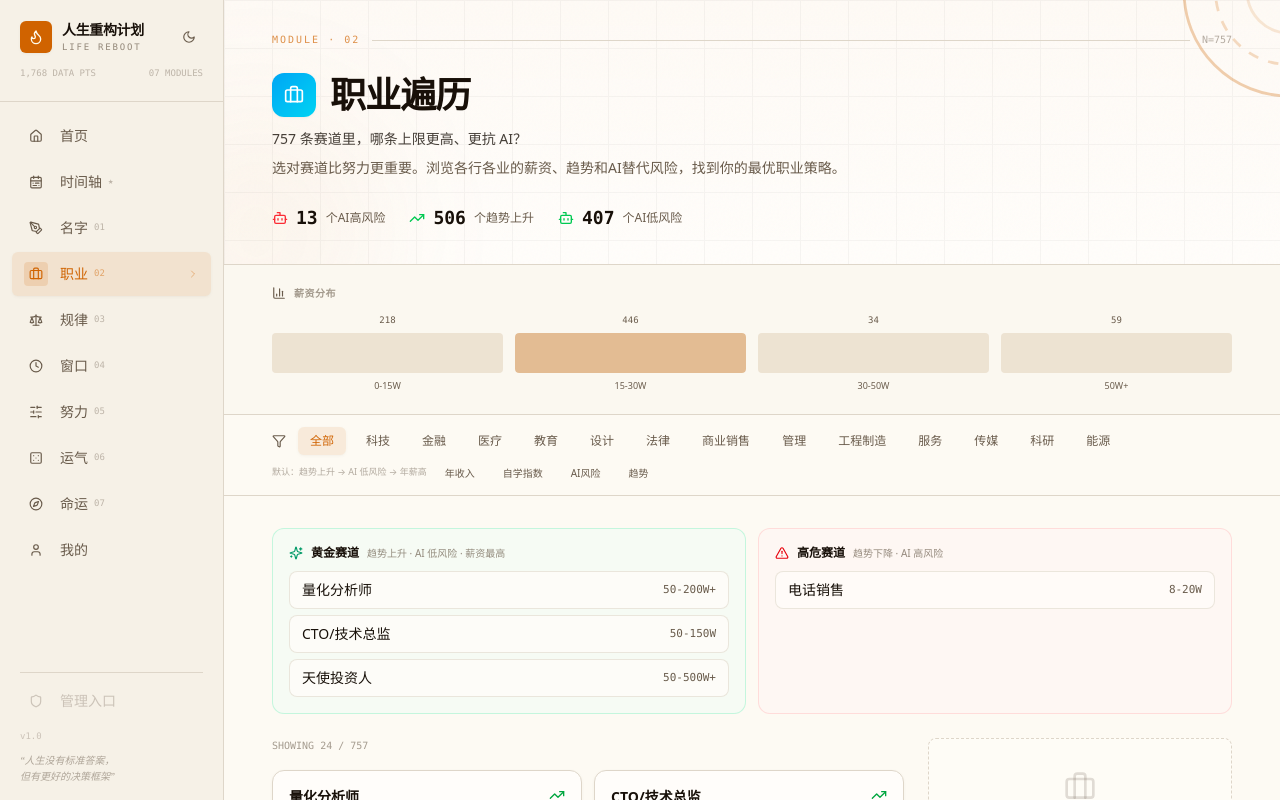
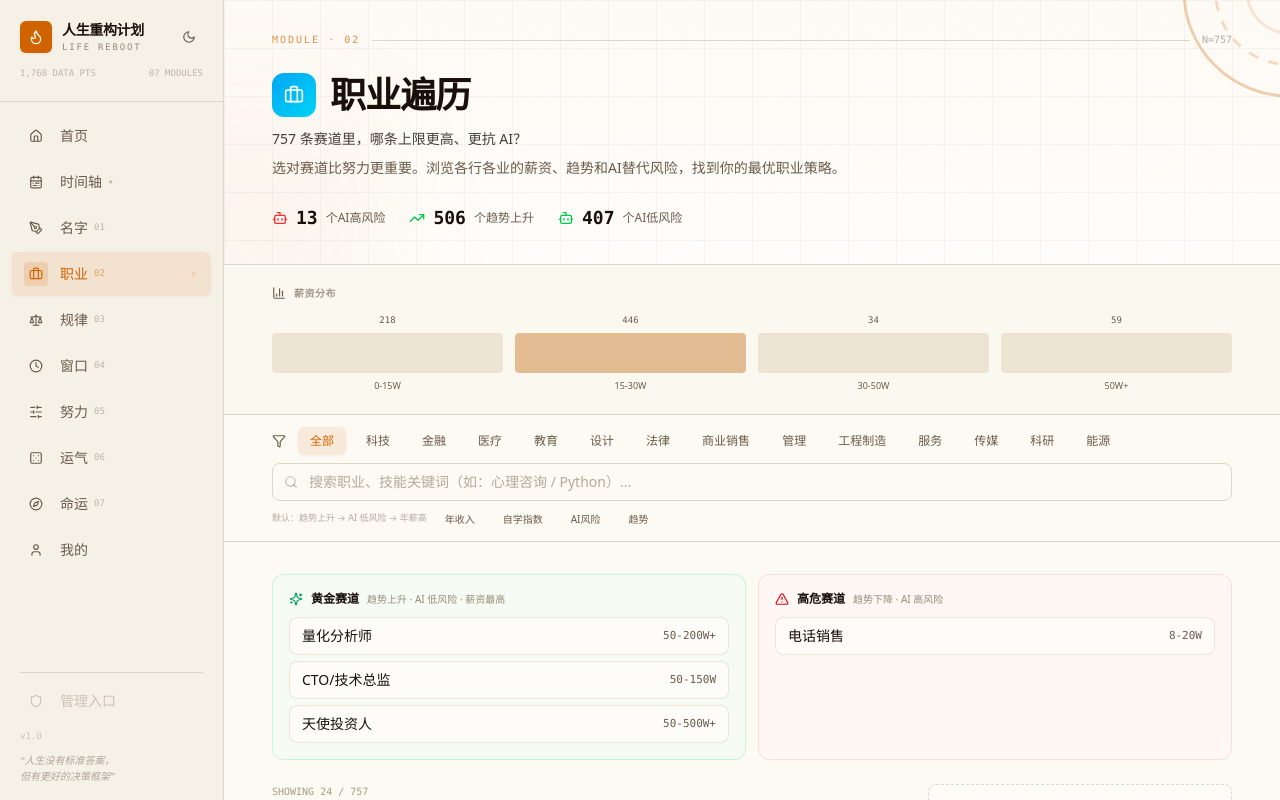
Before and after one commit to Zer0-stargazer/Life-Reconstruction-Plan, a Next.js app: page /career in a window 1280 px wide. Shown: the top 800 px of the page. Built offline with nearby package versions, Linux system fonts and the light colour scheme.

Commit message:
职业页新增搜索：按名称/关键技能/描述/分类实时过滤
- 筛选栏顶部加搜索框，命中字段：name > keySkill > description > category
- 与分类筛选、多选排序正交叠加；搜索变更时重置分页
- 读数条同步显示当前搜索词

```diff
--- a/src/app/career/page.tsx
+++ b/src/app/career/page.tsx
@@ -5,7 +5,7 @@ import { careers, CAREER_CATEGORIES, type Career, getTutorials, getBooks, getLea
 import { cn } from '@/lib/utils';
 import {
   Briefcase, TrendingUp, TrendingDown, Minus, Bot, Filter, X, BarChart3,
-  ArrowUpRight, ArrowDownRight, MinusCircle, Sparkles,
+  ArrowUpRight, ArrowDownRight, MinusCircle, Sparkles, Search,
   GraduationCap, BookOpen, Video,
   ChevronDown, ChevronUp, MessageSquare, Star, AlertTriangle,
 } from 'lucide-react';
@@ -140,6 +140,7 @@ function QuickLookGroup({
 
 export default function CareerPage() {
   const [selectedCategory, setSelectedCategory] = useState<string>('all');
+  const [searchQuery, setSearchQuery] = useState('');
   const [activeSorts, setActiveSorts] = useState<SortKey[]>([]);
   const [selectedCareer, setSelectedCareer] = useState<number | null>(null);
   const [showResources, setShowResources] = useState<number | null>(null);
@@ -171,6 +172,17 @@ export default function CareerPage() {
       ? careers
       : careers.filter(c => c.category === selectedCategory);
 
+    // 搜索：名称 > 技能 > 描述/分类，任一字段命中即保留
+    const q = searchQuery.trim().toLowerCase();
+    if (q) {
+      result = result.filter(c =>
+        c.name.toLowerCase().includes(q) ||
+        c.keySkill.toLowerCase().includes(q) ||
+        c.description.toLowerCase().includes(q) ||
+        c.category.toLowerCase().includes(q)
+      );
+    }
+
     if (activeSorts.length > 0) {
       result = [...result].sort((a, b) => {
         for (const sortKey of activeSorts) {
@@ -195,7 +207,7 @@ export default function CareerPage() {
     }
 
     return result;
-  }, [selectedCategory, activeSorts]);
+  }, [selectedCategory, activeSorts, searchQuery]);
 
   /** 快看组：黄金赛道（趋势上升 + AI 低风险）与高危赛道（趋势下降 + AI 高风险） */
   const goldenCareers = useMemo(
@@ -216,7 +228,7 @@ export default function CareerPage() {
   // 全量渲染会卡：先渲染一小页，点击"加载更多"再追加
   const PAGE_SIZE = 24;
   const [visibleCount, setVisibleCount] = useState(PAGE_SIZE);
-  useEffect(() => { setVisibleCount(PAGE_SIZE); }, [selectedCategory, activeSorts]);
+  useEffect(() => { setVisibleCount(PAGE_SIZE); }, [selectedCategory, activeSorts, searchQuery]);
   const visibleCareers = useMemo(() => filtered.slice(0, visibleCount), [filtered, visibleCount]);
   const hiddenCount = filtered.length - visibleCareers.length;
 
@@ -322,6 +334,26 @@ export default function CareerPage() {
               </button>
             ))}
           </div>
+          {/* 搜索：757 个职业靠翻页找不到目标，按名称/技能/描述直接定位 */}
+          <div className="relative mb-2">
+            <Search className="absolute left-3 top-1/2 -translate-y-1/2 h-3.5 w-3.5 text-muted-foreground/40" />
+            <input
+              type="text"
+              value={searchQuery}
+              onChange={(e) => setSearchQuery(e.target.value)}
+              placeholder="搜索职业、技能关键词（如：心理咨询 / Python）..."
+              className="w-full rounded-lg border border-border bg-background pl-9 pr-9 py-2 text-sm text-foreground placeholder:text-muted-foreground/50 focus:outline-none focus:ring-1 focus:ring-primary/30"
+            />
+            {searchQuery && (
+              <button
+                onClick={() => setSearchQuery('')}
+                aria-label="清除搜索"
+                className="absolute right-2 top-1/2 -translate-y-1/2 p-1 rounded text-muted-foreground/50 hover:text-foreground transition-colors"
+              >
+                <X className="h-3.5 w-3.5" />
+              </button>
+            )}
+          </div>
           {/* 排序 chip：手机上 py-0.5 的点击区按不住，加大到 32px 高 */}
           <div className="flex items-center gap-2 overflow-x-auto scrollbar-hide sm:overflow-visible">
             <span className="shrink-0 text-[9px] text-muted-foreground/50">
@@ -392,7 +424,11 @@ export default function CareerPage() {
             {/* 显示进度读数 */}
             <div className="col-span-full flex items-center justify-between font-mono text-[10px] text-muted-foreground/60 mb-1">
               <span>SHOWING {visibleCareers.length} / {filtered.length}</span>
-              {filtered.length !== careers.length && <span>FILTER: {selectedCategory === 'all' ? 'ALL' : selectedCategory.toUpperCase()}</span>}
+              {filtered.length !== careers.length && (
+                <span>
+                  FILTER: {searchQuery ? `"${searchQuery}"` : selectedCategory === 'all' ? 'ALL' : selectedCategory.toUpperCase()}
+                </span>
+              )}
             </div>
             {visibleCareers.map((career, ci) => {
               const TrendIcon = trendIcon[career.trend];
```
